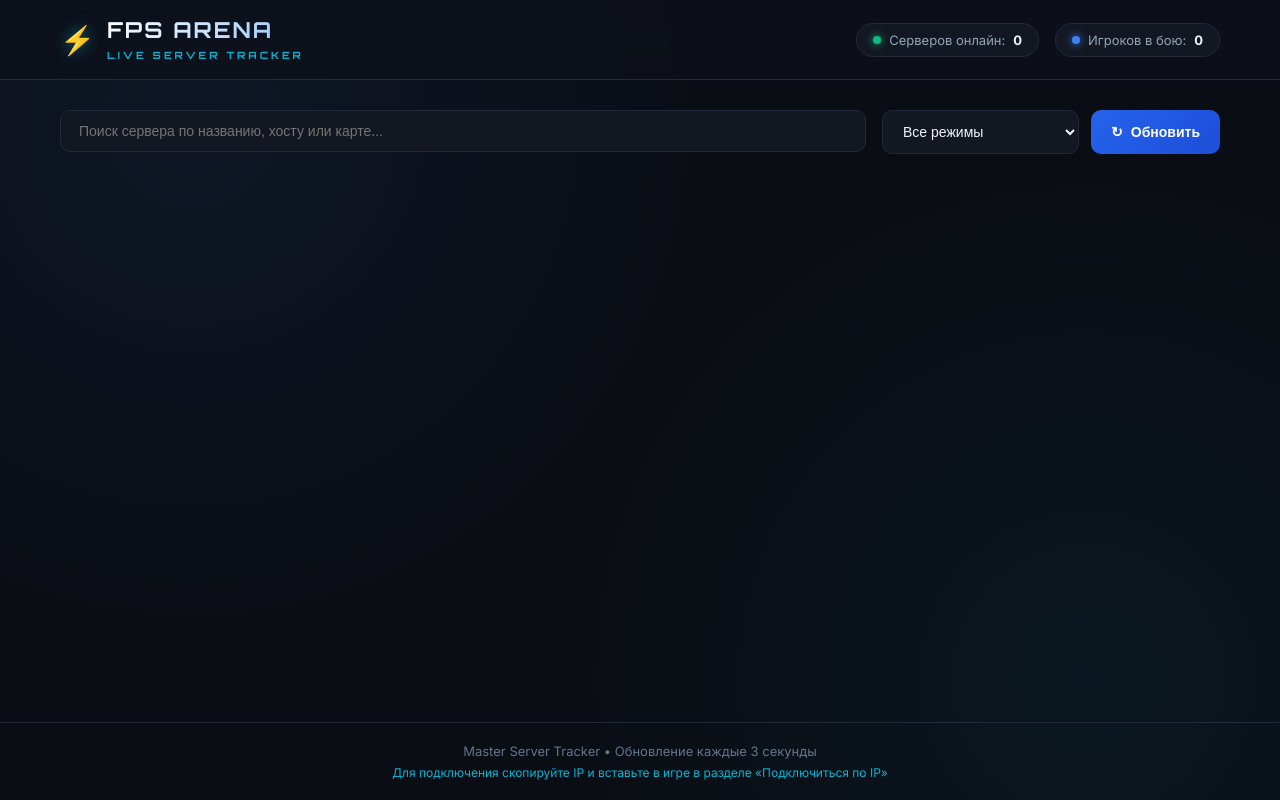
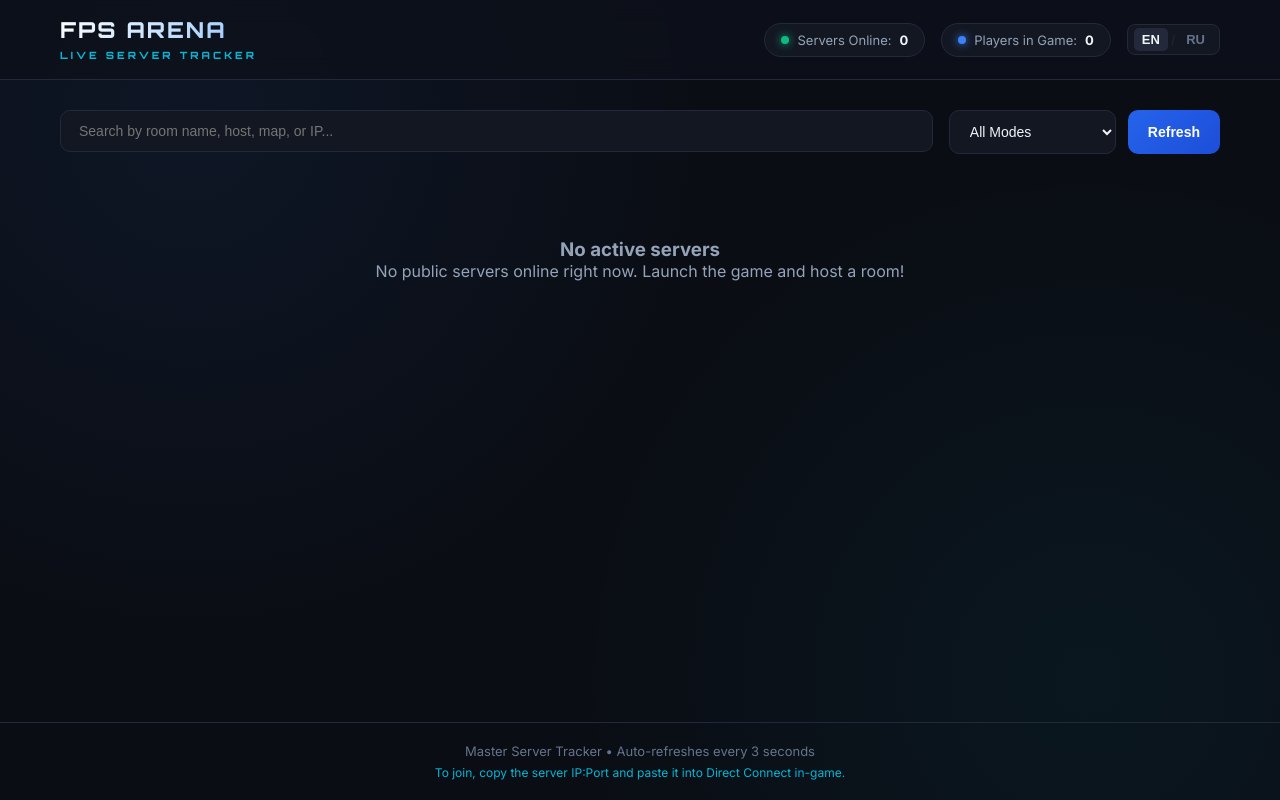
Before and after one commit to genjblu/multiplayer-vb, a website: page master_server/public/index.html in a window 1280 px wide. Drawn offline with Linux system fonts and the light colour scheme; no server answers.

Commit message:
feat(master_server): add bilingual EN/RU support with switcher and clean UI

```diff
--- a/master_server/public/app.js
+++ b/master_server/public/app.js
@@ -1,4 +1,4 @@
-// Frontend logic for Live Server Tracker
+// Frontend logic for Live Server Tracker (Bilingual: EN / RU)
 const serversGrid = document.getElementById('servers-grid');
 const loadingEl = document.getElementById('loading');
 const emptyStateEl = document.getElementById('empty-state');
@@ -8,8 +8,97 @@ const searchInput = document.getElementById('search-input');
 const modeFilter = document.getElementById('mode-filter');
 const refreshBtn = document.getElementById('refresh-btn');
 const toast = document.getElementById('toast');
+const btnLangEn = document.getElementById('lang-en');
+const btnLangRu = document.getElementById('lang-ru');
+const docTitle = document.getElementById('doc-title');
 
 let allServers = [];
+let currentLang = localStorage.getItem('master_tracker_lang') || (navigator.language && navigator.language.startsWith('ru') ? 'ru' : 'en');
+
+const I18N = {
+    en: {
+        pageTitle: "Server Browser | Multiplayer FPS",
+        serversOnline: "Servers Online:",
+        playersOnline: "Players in Game:",
+        searchPlaceholder: "Search by room name, host, map, or IP...",
+        allModes: "All Modes",
+        modeFFA: "FFA (Free For All)",
+        mode2v2: "2v2 Teams",
+        mode3v3v3: "3v3v3 Teams",
+        mode4v4: "4v4 Teams",
+        refresh: "Refresh",
+        loading: "Loading active servers...",
+        noServersTitle: "No active servers",
+        noServersDesc: "No public servers online right now. Launch the game and host a room!",
+        footerUpdate: "Master Server Tracker • Auto-refreshes every 3 seconds",
+        footerHelp: "To join, copy the server IP:Port and paste it into Direct Connect in-game.",
+        host: "Host:",
+        map: "Map",
+        mode: "Mode",
+        players: "Players",
+        friendlyFire: "Friendly Fire",
+        ffOn: "On",
+        ffOff: "Off",
+        copyIP: "Copy IP",
+        copiedToast: "IP copied to clipboard!",
+        inGame: "IN GAME",
+        inLobby: "IN LOBBY"
+    },
+    ru: {
+        pageTitle: "Мониторинг серверов | Multiplayer FPS",
+        serversOnline: "Серверов онлайн:",
+        playersOnline: "Игроков в игре:",
+        searchPlaceholder: "Поиск сервера по названию, хосту, карте или IP...",
+        allModes: "Все режимы",
+        modeFFA: "FFA (Каждый за себя)",
+        mode2v2: "2v2 Команды",
+        mode3v3v3: "3v3v3 Команды",
+        mode4v4: "4v4 Команды",
+        refresh: "Обновить",
+        loading: "Загрузка активных серверов...",
+        noServersTitle: "Нет активных серверов",
+        noServersDesc: "Сейчас нет активных серверов. Запустите игру и создайте первую комнату!",
+        footerUpdate: "Master Server Tracker • Автообновление каждые 3 секунды",
+        footerHelp: "Для подключения скопируйте IP и вставьте в игре в разделе «Подключиться по IP».",
+        host: "Хост:",
+        map: "Карта",
+        mode: "Режим",
+        players: "Игроки",
+        friendlyFire: "Огонь по своим",
+        ffOn: "Вкл",
+        ffOff: "Выкл",
+        copyIP: "Копировать IP",
+        copiedToast: "IP скопирован в буфер обмена!",
+        inGame: "В ИГРЕ",
+        inLobby: "В ЛОББИ"
+    }
+};
+
+function setLanguage(lang) {
+    currentLang = lang;
+    localStorage.setItem('master_tracker_lang', lang);
+    document.documentElement.lang = lang;
+
+    const t = I18N[lang] || I18N.en;
+    if (docTitle) docTitle.textContent = t.pageTitle;
+
+    document.querySelectorAll('[data-i18n]').forEach(el => {
+        const key = el.getAttribute('data-i18n');
+        if (t[key]) el.textContent = t[key];
+    });
+
+    document.querySelectorAll('[data-i18n-placeholder]').forEach(el => {
+        const key = el.getAttribute('data-i18n-placeholder');
+        if (t[key]) el.placeholder = t[key];
+    });
+
+    if (btnLangEn && btnLangRu) {
+        btnLangEn.classList.toggle('active', lang === 'en');
+        btnLangRu.classList.toggle('active', lang === 'ru');
+    }
+
+    renderServers();
+}
 
 async function fetchServers() {
     try {
@@ -22,26 +111,27 @@ async function fetchServers() {
     } catch (err) {
         console.error('Failed to fetch servers:', err);
     } finally {
-        loadingEl.classList.add('hidden');
+        if (loadingEl) loadingEl.classList.add('hidden');
     }
 }
 
 function updateStats() {
-    statServers.textContent = allServers.length;
+    if (statServers) statServers.textContent = allServers.length;
     const totalPlayers = allServers.reduce((sum, s) => sum + (s.players || 0), 0);
-    statPlayers.textContent = totalPlayers;
+    if (statPlayers) statPlayers.textContent = totalPlayers;
 }
 
 function renderServers() {
-    const query = searchInput.value.toLowerCase().trim();
-    const mode = modeFilter.value;
+    const t = I18N[currentLang] || I18N.en;
+    const query = searchInput ? searchInput.value.toLowerCase().trim() : '';
+    const mode = modeFilter ? modeFilter.value : 'all';
 
     const filtered = allServers.filter(s => {
         const matchesQuery =
-            s.name.toLowerCase().includes(query) ||
-            s.host_name.toLowerCase().includes(query) ||
-            s.map.toLowerCase().includes(query) ||
-            s.ip.toLowerCase().includes(query);
+            (s.name && s.name.toLowerCase().includes(query)) ||
+            (s.host_name && s.host_name.toLowerCase().includes(query)) ||
+            (s.map && s.map.toLowerCase().includes(query)) ||
+            (s.ip && s.ip.toLowerCase().includes(query));
 
         const matchesMode = (mode === 'all') || (s.mode === mode);
         return matchesQuery && matchesMode;
@@ -49,61 +139,61 @@ function renderServers() {
 
     if (filtered.length === 0) {
         serversGrid.innerHTML = '';
-        emptyStateEl.classList.remove('hidden');
+        if (emptyStateEl) emptyStateEl.classList.remove('hidden');
         return;
     }
 
-    emptyStateEl.classList.add('hidden');
+    if (emptyStateEl) emptyStateEl.classList.add('hidden');
 
     const modeLabels = {
-        'ffa': 'FFA (Каждый за себя)',
-        '2v2': '2v2 Команды',
-        '3v3v3': '3v3v3',
-        '4v4': '4v4'
+        'ffa': t.modeFFA,
+        '2v2': t.mode2v2,
+        '3v3v3': t.mode3v3v3,
+        '4v4': t.mode4v4
     };
 
     serversGrid.innerHTML = filtered.map(s => {
         const statusClass = s.in_game ? 'in-game' : 'in-lobby';
-        const statusText = s.in_game ? 'В ИГРЕ' : 'В ЛОББИ';
+        const statusText = s.in_game ? t.inGame : t.inLobby;
         const fullAddress = `${s.ip}:${s.port}`;
         const modeText = modeLabels[s.mode] || s.mode;
-        const ffText = s.friendly_fire ? 'Вкл' : 'Выкл';
+        const ffText = s.friendly_fire ? t.ffOn : t.ffOff;
 
         return `
             <div class="server-card">
                 <div class="card-header">
                     <div>
                         <div class="server-title">${escapeHtml(s.name)}</div>
-                        <div class="server-host">Хост: <strong>${escapeHtml(s.host_name)}</strong></div>
+                        <div class="server-host">${t.host} <strong>${escapeHtml(s.host_name)}</strong></div>
                     </div>
                     <span class="status-badge ${statusClass}">${statusText}</span>
                 </div>
 
                 <div class="card-details">
                     <div class="detail-item">
-                        <span class="detail-label">Карта</span>
-                        <span class="detail-val">🗺️ ${escapeHtml(s.map)}</span>
+                        <span class="detail-label">${t.map}</span>
+                        <span class="detail-val">${escapeHtml(s.map)}</span>
                     </div>
                     <div class="detail-item">
-                        <span class="detail-label">Режим</span>
-                        <span class="detail-val">⚔️ ${escapeHtml(modeText)}</span>
+                        <span class="detail-label">${t.mode}</span>
+                        <span class="detail-val">${escapeHtml(modeText)}</span>
                     </div>
                     <div class="detail-item">
-                        <span class="detail-label">Игроки</span>
-                        <span class="detail-val">👥 ${s.players} / ${s.max_players}</span>
+                        <span class="detail-label">${t.players}</span>
+                        <span class="detail-val">${s.players} / ${s.max_players}</span>
                     </div>
                     <div class="detail-item">
-                        <span class="detail-label">Огонь по своим</span>
+                        <span class="detail-label">${t.friendlyFire}</span>
                         <span class="detail-val">${ffText}</span>
                     </div>
                 </div>
 
                 <div class="card-footer">
                     <div class="ip-container">
-                        <span>🌐 ${fullAddress}</span>
+                        <span>${fullAddress}</span>
                     </div>
-                    <button class="btn-copy" onclick="copyToClipboard('${fullAddress}')">
-                        Копировать IP
+                    <button class="btn-copy" type="button" onclick="copyToClipboard('${fullAddress}')">
+                        ${t.copyIP}
                     </button>
                 </div>
             </div>
@@ -112,14 +202,16 @@ function renderServers() {
 }
 
 function copyToClipboard(text) {
+    const t = I18N[currentLang] || I18N.en;
     navigator.clipboard.writeText(text).then(() => {
-        showToast(`IP ${text} скопирован!`);
+        showToast(t.copiedToast);
     }).catch(err => {
         console.error('Copy failed:', err);
     });
 }
 
 function showToast(msg) {
+    if (!toast) return;
     toast.textContent = msg;
     toast.classList.remove('hidden');
     setTimeout(() => {
@@ -138,13 +230,17 @@ function escapeHtml(str) {
 }
 
 // Event Listeners
-searchInput.addEventListener('input', renderServers);
-modeFilter.addEventListener('change', renderServers);
-refreshBtn.addEventListener('click', () => {
-    loadingEl.classList.remove('hidden');
+if (searchInput) searchInput.addEventListener('input', renderServers);
+if (modeFilter) modeFilter.addEventListener('change', renderServers);
+if (refreshBtn) refreshBtn.addEventListener('click', () => {
+    if (loadingEl) loadingEl.classList.remove('hidden');
     fetchServers();
 });
 
-// Auto-refresh every 3 seconds
+if (btnLangEn) btnLangEn.addEventListener('click', () => setLanguage('en'));
+if (btnLangRu) btnLangRu.addEventListener('click', () => setLanguage('ru'));
+
+// Initialize language and data
+setLanguage(currentLang);
 fetchServers();
 setInterval(fetchServers, 3000);
--- a/master_server/public/index.html
+++ b/master_server/public/index.html
@@ -1,34 +1,40 @@
 <!DOCTYPE html>
-<html lang="ru">
+<html lang="en">
 <head>
     <meta charset="UTF-8">
     <meta name="viewport" content="width=device-width, initial-scale=1.0">
-    <title>Мониторинг серверов | Multiplayer FPS</title>
+    <title id="doc-title">Server Browser | Multiplayer FPS</title>
     <link rel="stylesheet" href="style.css">
     <link rel="preconnect" href="https://fonts.googleapis.com">
     <link rel="preconnect" href="https://fonts.gstatic.com" crossorigin>
-    <link href="https://fonts.googleapis.com/css2?family=Orbitron:wght@500;700;900&family=Inter:wght@400;600;700&display=swap" rel="stylesheet">
+    <link href="https://fonts.googleapis.com/css2?family=Orbitron:wght@600;800&family=Inter:wght@400;500;600;700&display=swap" rel="stylesheet">
 </head>
 <body>
     <header class="header">
         <div class="container header-container">
             <div class="logo">
-                <span class="logo-icon">⚡</span>
                 <div class="logo-text">
                     <h1>FPS ARENA</h1>
                     <span class="subtitle">LIVE SERVER TRACKER</span>
                 </div>
             </div>
+            <div class="header-right">
                 <div class="header-stats">
                     <div class="stat-badge">
                         <span class="stat-dot green"></span>
-                    <span class="stat-label">Серверов онлайн:</span>
+                        <span class="stat-label" data-i18n="serversOnline">Servers Online:</span>
                         <strong id="stat-servers">0</strong>
                     </div>
                     <div class="stat-badge">
                         <span class="stat-dot blue"></span>
-                    <span class="stat-label">Игроков в бою:</span>
+                        <span class="stat-label" data-i18n="playersOnline">Players in Game:</span>
                         <strong id="stat-players">0</strong>
+                    </div>
+                </div>
+                <div class="lang-switch">
+                    <button id="lang-en" class="lang-btn active" type="button">EN</button>
+                    <span class="lang-divider">/</span>
+                    <button id="lang-ru" class="lang-btn" type="button">RU</button>
                 </div>
             </div>
         </div>
@@ -37,18 +43,18 @@
     <main class="container main-content">
         <div class="controls-bar">
             <div class="search-box">
-                <input type="text" id="search-input" placeholder="Поиск сервера по названию, хосту или карте...">
+                <input type="text" id="search-input" data-i18n-placeholder="searchPlaceholder" placeholder="Search by room name, host, map, or IP...">
             </div>
             <div class="filter-group">
                 <select id="mode-filter">
-                    <option value="all">Все режимы</option>
-                    <option value="ffa">FFA (Каждый за себя)</option>
-                    <option value="2v2">2v2 Команды</option>
-                    <option value="3v3v3">3v3v3</option>
-                    <option value="4v4">4v4</option>
+                    <option value="all" data-i18n="allModes">All Modes</option>
+                    <option value="ffa" data-i18n="modeFFA">FFA (Free For All)</option>
+                    <option value="2v2" data-i18n="mode2v2">2v2 Teams</option>
+                    <option value="3v3v3" data-i18n="mode3v3v3">3v3v3</option>
+                    <option value="4v4" data-i18n="mode4v4">4v4</option>
                 </select>
-                <button id="refresh-btn" class="btn-refresh" title="Обновить">
-                    <span>↻</span> Обновить
+                <button id="refresh-btn" class="btn-refresh" title="Refresh">
+                    <span data-i18n="refresh">Refresh</span>
                 </button>
             </div>
         </div>
@@ -56,13 +62,12 @@
         <div class="servers-container">
             <div id="loading" class="state-message">
                 <div class="spinner"></div>
-                <p>Загрузка активных серверов...</p>
+                <p data-i18n="loading">Loading active servers...</p>
             </div>
 
             <div id="empty-state" class="state-message hidden">
-                <div class="empty-icon">📡</div>
-                <h3>Нет активных серверов</h3>
-                <p>В данный момент никто не создал публичный сервер. Запустите игру и создайте первую комнату!</p>
+                <h3 data-i18n="noServersTitle">No active servers</h3>
+                <p data-i18n="noServersDesc">No public servers online right now. Launch the game and host a room!</p>
             </div>
 
             <div id="servers-grid" class="servers-grid">
@@ -73,12 +78,12 @@
 
     <footer class="footer">
         <div class="container footer-content">
-            <p>Master Server Tracker • Обновление каждые 3 секунды</p>
-            <p class="direct-help">Для подключения скопируйте IP и вставьте в игре в разделе «Подключиться по IP»</p>
+            <p data-i18n="footerUpdate">Master Server Tracker • Auto-refreshes every 3 seconds</p>
+            <p class="direct-help" data-i18n="footerHelp">To join, copy the server IP:Port and paste it into Direct Connect in-game.</p>
         </div>
     </footer>
 
-    <div id="toast" class="toast hidden">IP скопирован в буфер обмена!</div>
+    <div id="toast" class="toast hidden">IP copied to clipboard!</div>
 
     <script src="app.js"></script>
 </body>
--- a/master_server/public/style.css
+++ b/master_server/public/style.css
@@ -85,6 +85,49 @@ body {
     color: var(--accent-cyan);
     letter-spacing: 3px;
     font-weight: 700;
+}
+
+.header-right {
+    display: flex;
+    align-items: center;
+    gap: 16px;
+    flex-wrap: wrap;
+}
+
+.lang-switch {
+    display: flex;
+    align-items: center;
+    background: var(--bg-card);
+    border: 1px solid var(--border);
+    border-radius: 8px;
+    padding: 3px 6px;
+    gap: 3px;
+}
+
+.lang-btn {
+    background: none;
+    border: none;
+    color: var(--text-muted);
+    font-size: 13px;
+    font-weight: 600;
+    cursor: pointer;
+    padding: 4px 8px;
+    border-radius: 5px;
+    transition: all 0.15s ease;
+}
+
+.lang-btn:hover {
+    color: var(--text-primary);
+}
+
+.lang-btn.active {
+    color: var(--text-primary);
+    background: var(--border);
+}
+
+.lang-divider {
+    color: var(--border);
+    font-size: 12px;
 }
 
 .header-stats {
```
Lines whose indentation alone changed are shown as unchanged.
